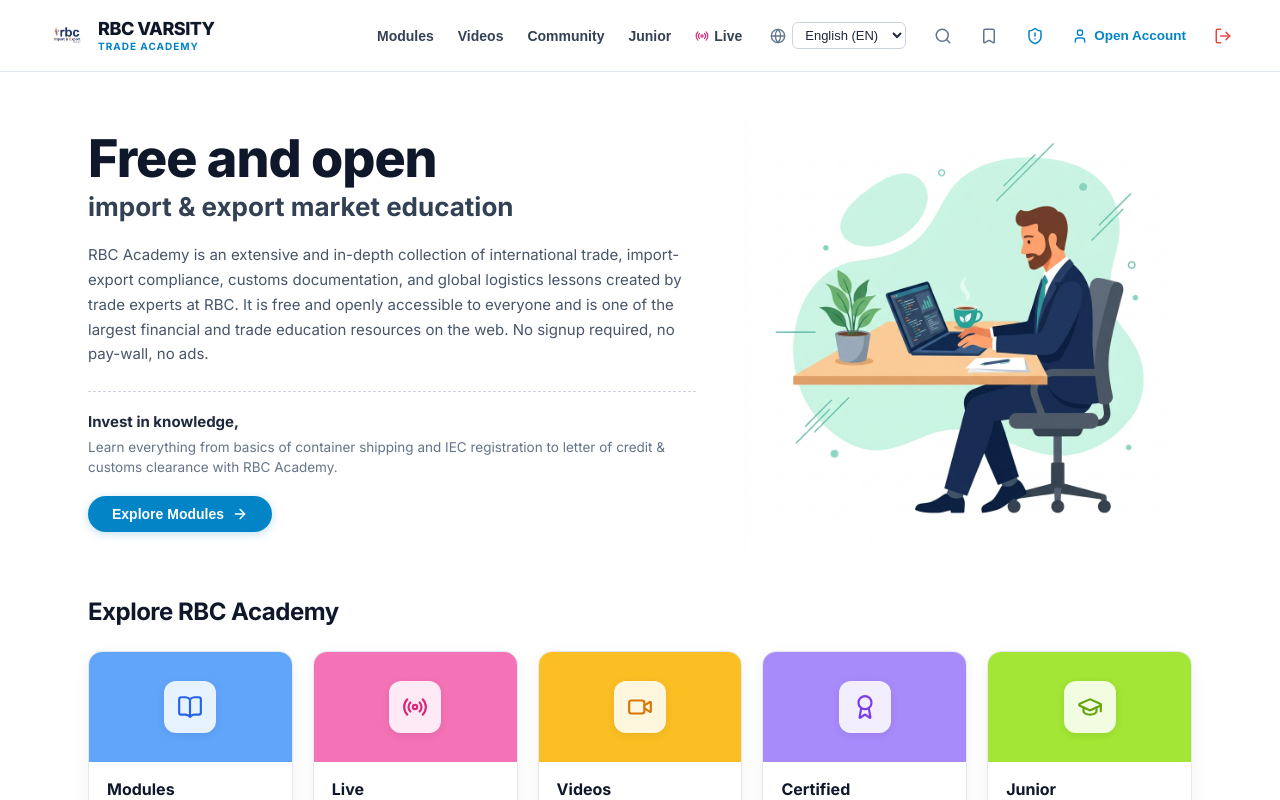
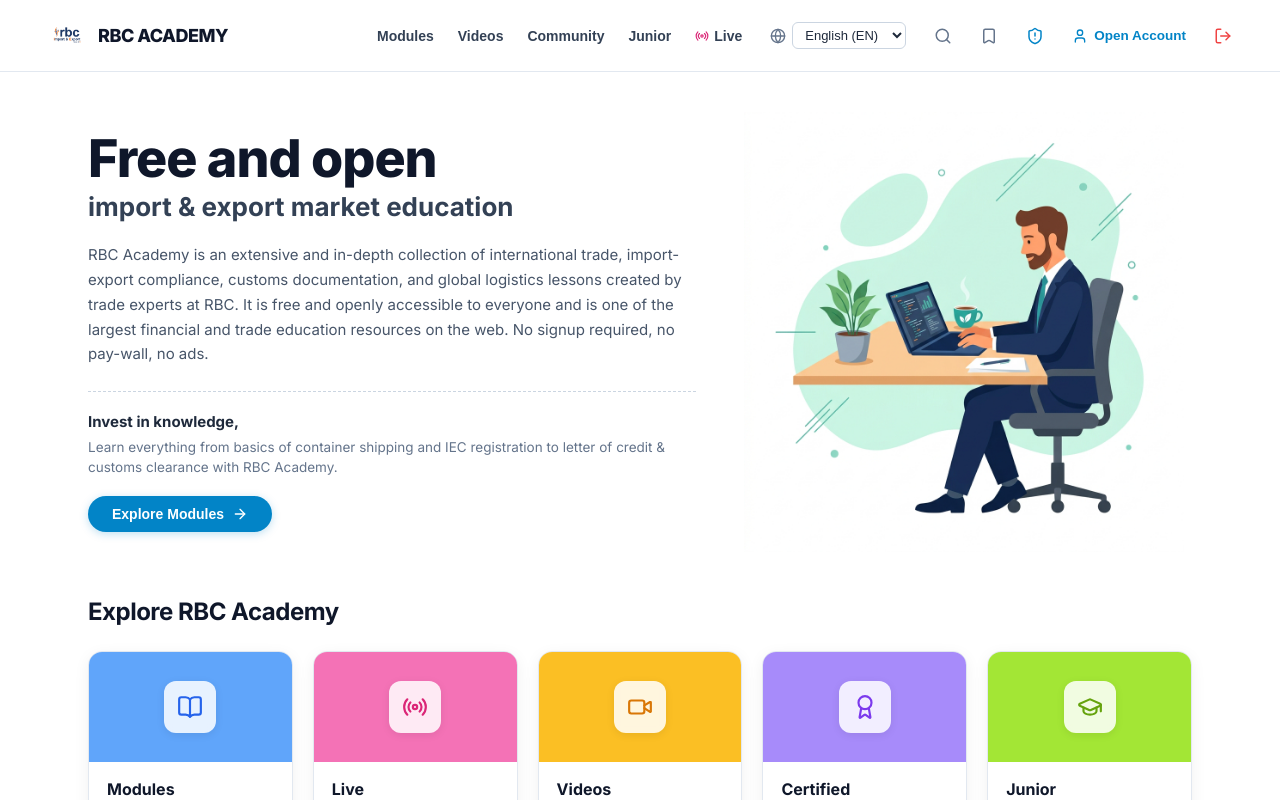
Before and after one commit to rbcimportandexport/EQUCATIONSYSTEM, a React (Vite) app: page / in a window 1280 px wide. Built offline with nearby package versions, Linux system fonts and the light colour scheme; no server answers; a web font is replaced by a local one.

Commit message:
fix: Remove VARSITY and TRADE text from top navigation header

```diff
--- a/src/components/TopAppBar.tsx
+++ b/src/components/TopAppBar.tsx
@@ -25,8 +25,7 @@ export const TopAppBar: React.FC<TopAppBarProps> = ({ onLogout }) => {
       >
         <img src="/logo_emblem.png" alt="RBC Logo" className="top-bar-logo-img" />
         <div className="top-bar-brand-titles">
-          <span className="top-bar-title-main">RBC VARSITY</span>
-          <span className="top-bar-title-sub">TRADE ACADEMY</span>
+          <span className="top-bar-title-main">RBC ACADEMY</span>
         </div>
       </div>
 
```
